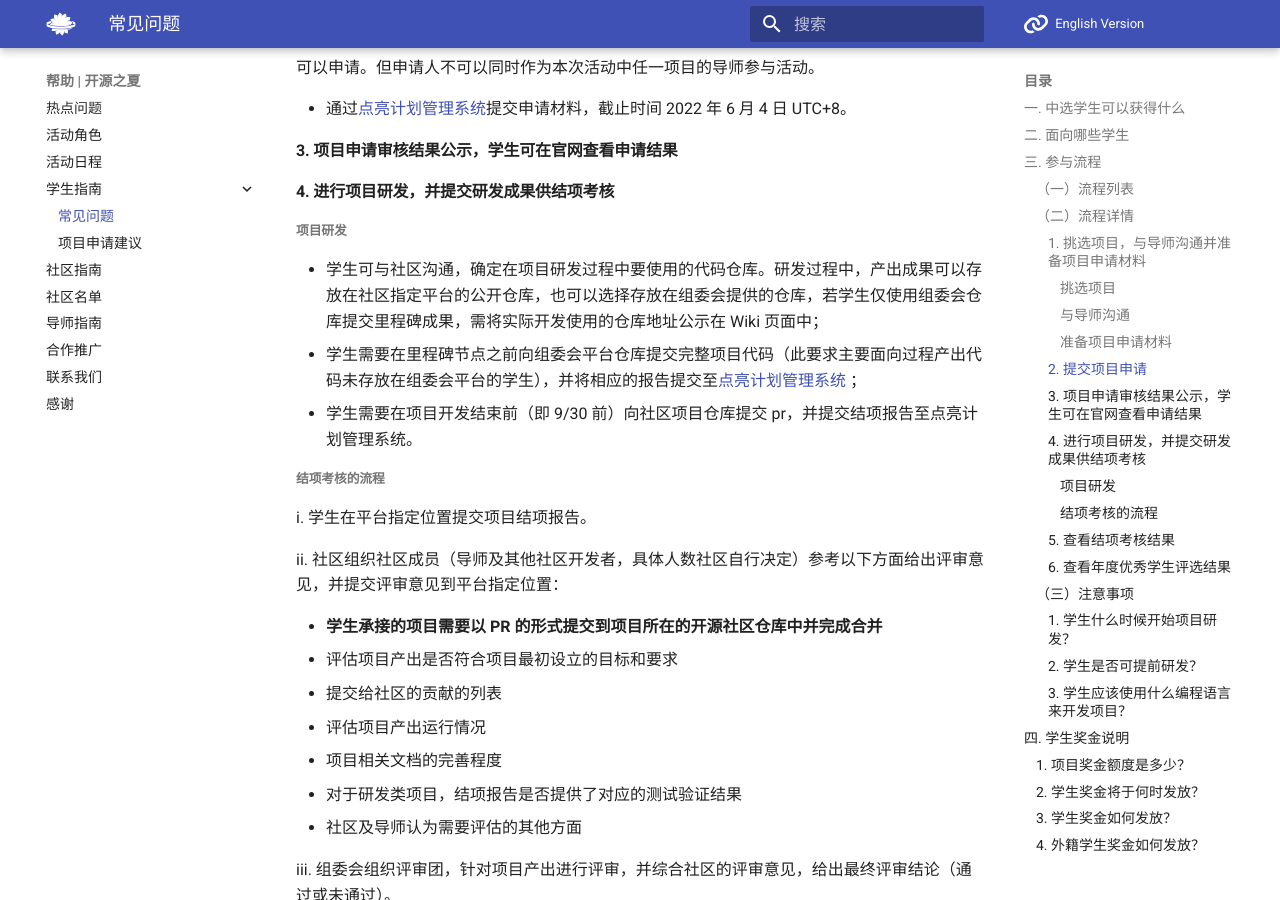
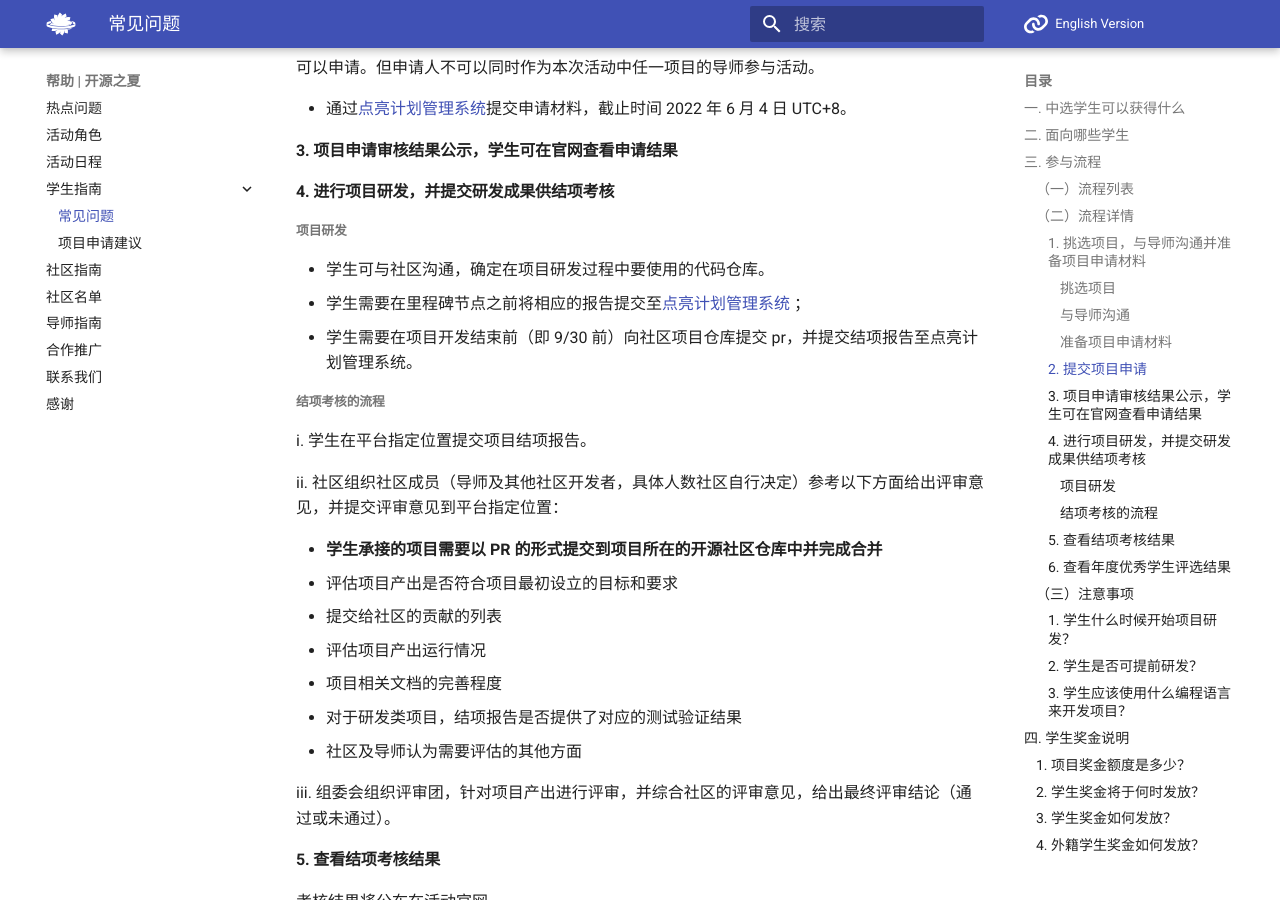
Before and after one commit to summer-ospp/help, an MkDocs documentation site: the page built from docs/student.md, in a window 1280 px wide and 900 px high, scrolled down 2202 px. Built offline with MkDocs 1.6.1 and Material for MkDocs 9.7.7, drawn with Linux system fonts in a browser that asks for light colours; comment, search, counter and statistics services are not loaded.

Commit message:
Update student.md

```diff
--- a/docs/student.md
+++ b/docs/student.md
@@ -98,8 +98,8 @@
 
 ##### 项目研发
 
-- 学生可与社区沟通，确定在项目研发过程中要使用的代码仓库。研发过程中，产出成果可以存放在社区指定平台的公开仓库，也可以选择存放在组委会提供的仓库，若学生仅使用组委会仓库提交里程碑成果，需将实际开发使用的仓库地址公示在 Wiki 页面中；
-- 学生需要在里程碑节点之前向组委会平台仓库提交完整项目代码（此要求主要面向过程产出代码未存放在组委会平台的学生），并将相应的报告提交至[点亮计划管理系统](https://summer-ospp.ac.cn/) ；
+- 学生可与社区沟通，确定在项目研发过程中要使用的代码仓库。
+- 学生需要在里程碑节点之前将相应的报告提交至[点亮计划管理系统](https://summer-ospp.ac.cn/) ；
 - 学生需要在项目开发结束前（即 9/30 前）向社区项目仓库提交 pr，并提交结项报告至点亮计划管理系统。
 
 ##### 结项考核的流程
```
